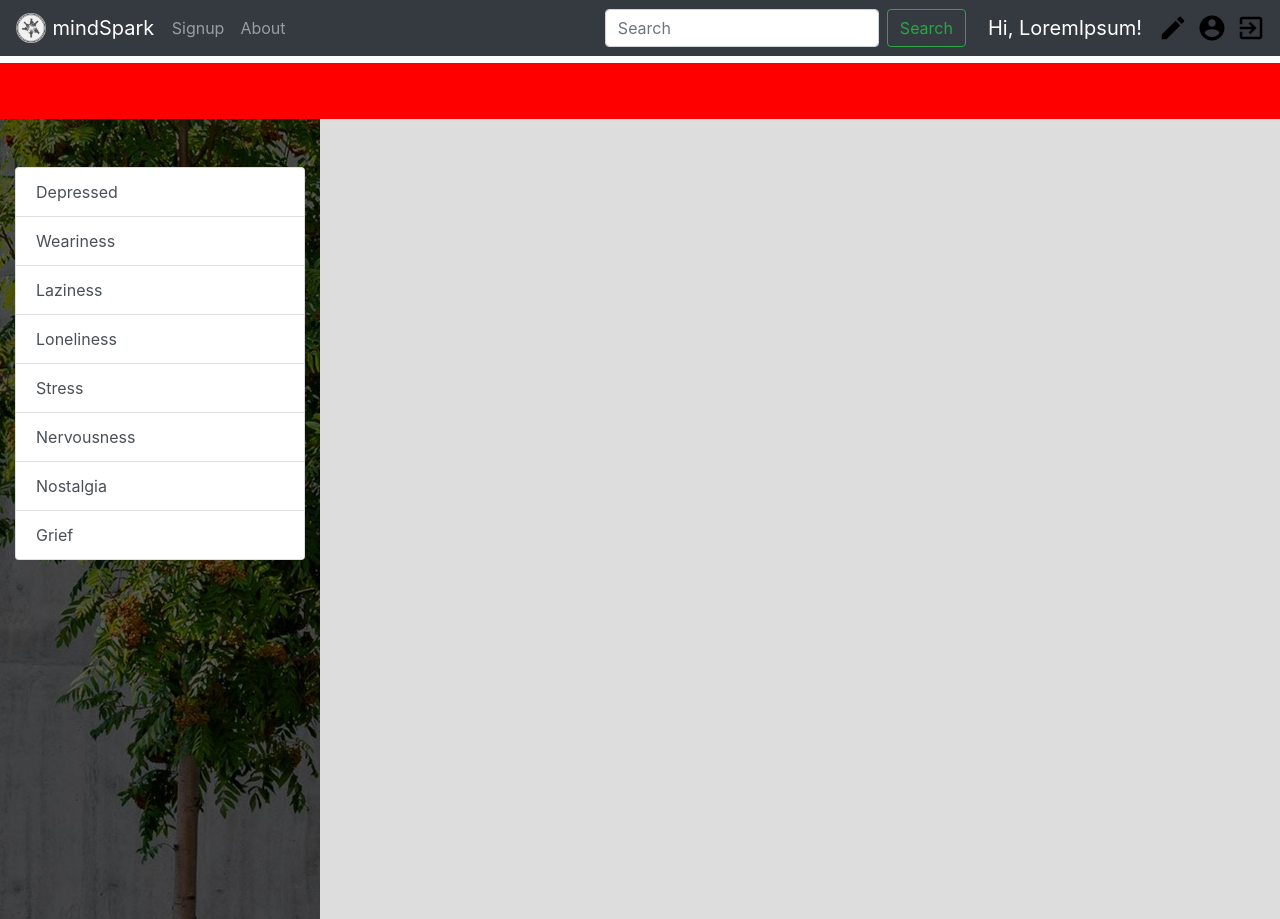
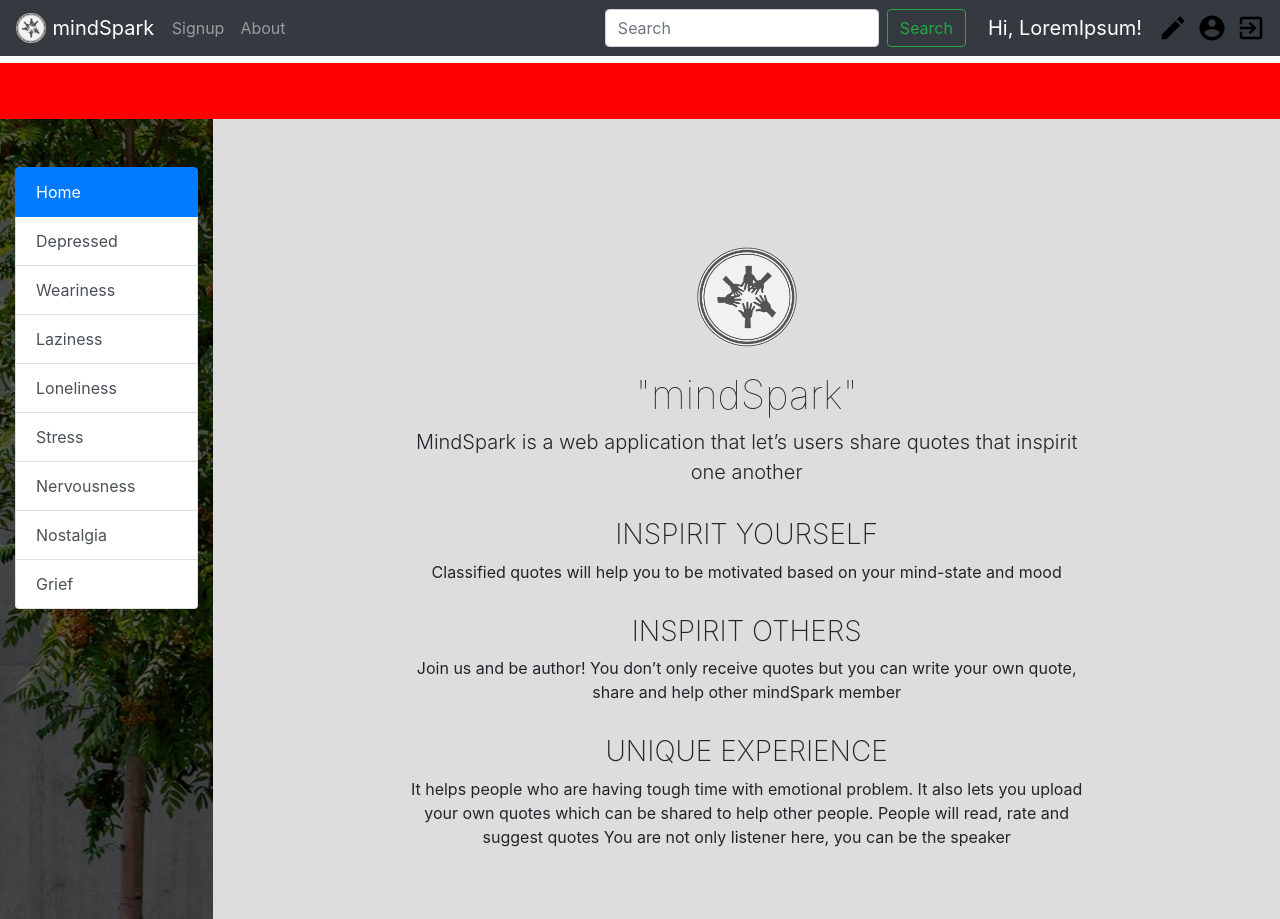
Before and after one commit to abansal98/mindSpark, a React (Create React App) app in the folder react-app/: page /quoteboard in a window 1280 px wide. Built offline with nearby package versions, Linux system fonts and the light colour scheme.

Commit message:
placeholder for Quoteboard landing page

```diff
--- a/react-app/src/components/Quoteboard/Quoteboard.js
+++ b/react-app/src/components/Quoteboard/Quoteboard.js
@@ -7,6 +7,7 @@ import Category from "./Category";
 import { BrowserRouter, Route } from "react-router-dom";
 import { Container, Row, Col, Tab, ListGroup } from "react-bootstrap";
 import QuoteBox from "./QuoteBox";
+import Aboutteam from "../About/Aboutteam";
 
 const categories = [
   "Depressed",
@@ -51,11 +52,17 @@ class Quoteboard extends Component {
           <Row>
             <NavBar />
           </Row>
-          <Tab.Container id="list-group-tabs-example" defaultActiveKey="#link1">
+          <Tab.Container
+            id="list-group-tabs-example"
+            defaultActiveKey="#categoryHome"
+          >
             <Row>
-              <Col md={3} className="quoteboardleftside pt-5">
+              <Col md={2} className="quoteboardleftside pt-5">
                 {/* <Category /> */}
                 <ListGroup>
+                  <ListGroup.Item action href="#categoryHome">
+                    Home
+                  </ListGroup.Item>
                   <ListGroup.Item action href="#category0">
                     {categories[0]}
                   </ListGroup.Item>
@@ -82,9 +89,12 @@ class Quoteboard extends Component {
                   </ListGroup.Item>
                 </ListGroup>
               </Col>
-              <Col md={9} className="quoteboardrightside pt-5">
+              <Col md={10} className="quoteboardrightside pt-5">
                 {/* <Quotelist /> */}
                 <Tab.Content>
+                  <Tab.Pane eventKey="#categoryHome">
+                    <Aboutteam />
+                  </Tab.Pane>
                   <Tab.Pane eventKey="#category0">
                     <QuoteBox
                       quote={quotes[0]}
```
